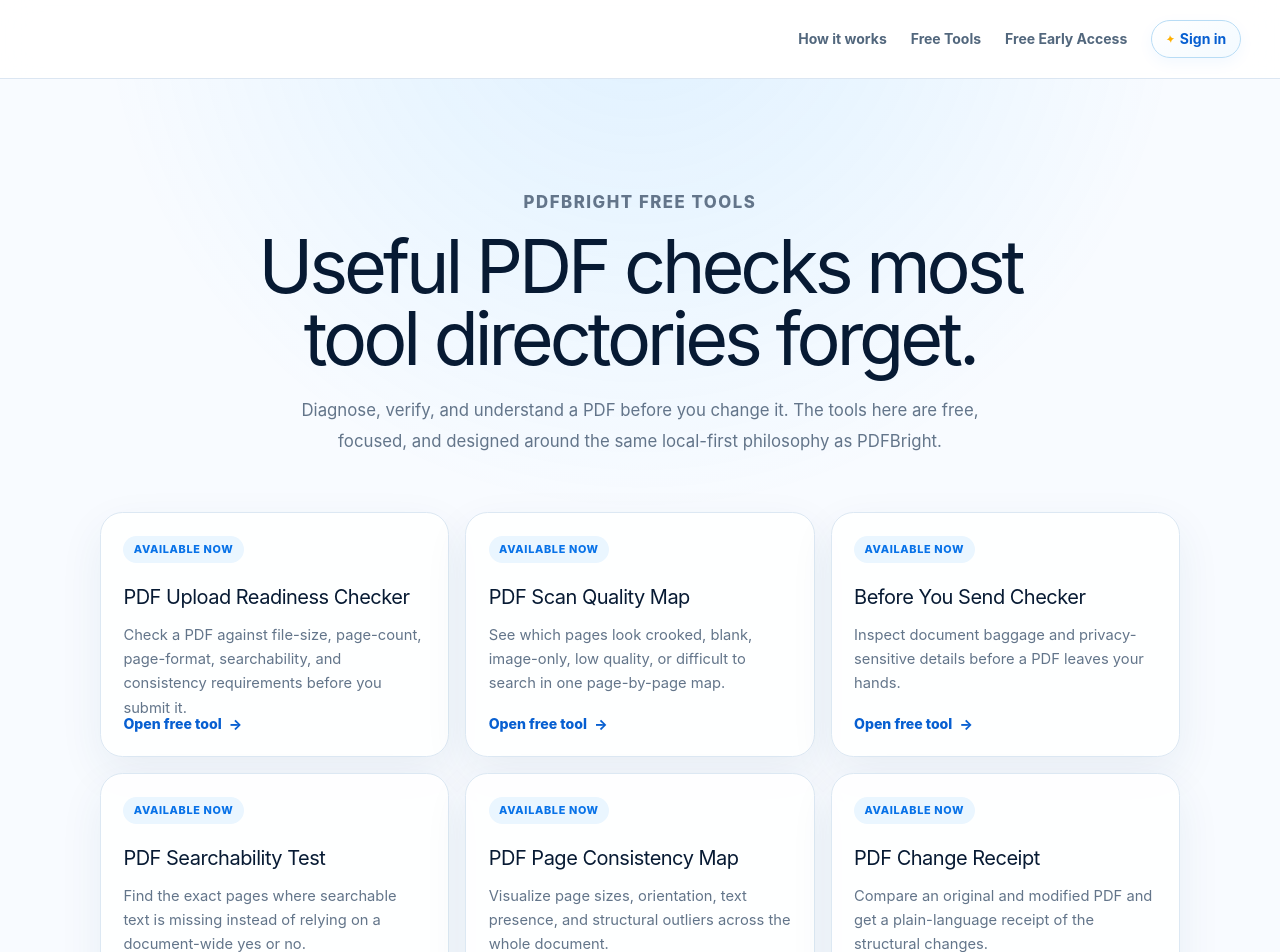
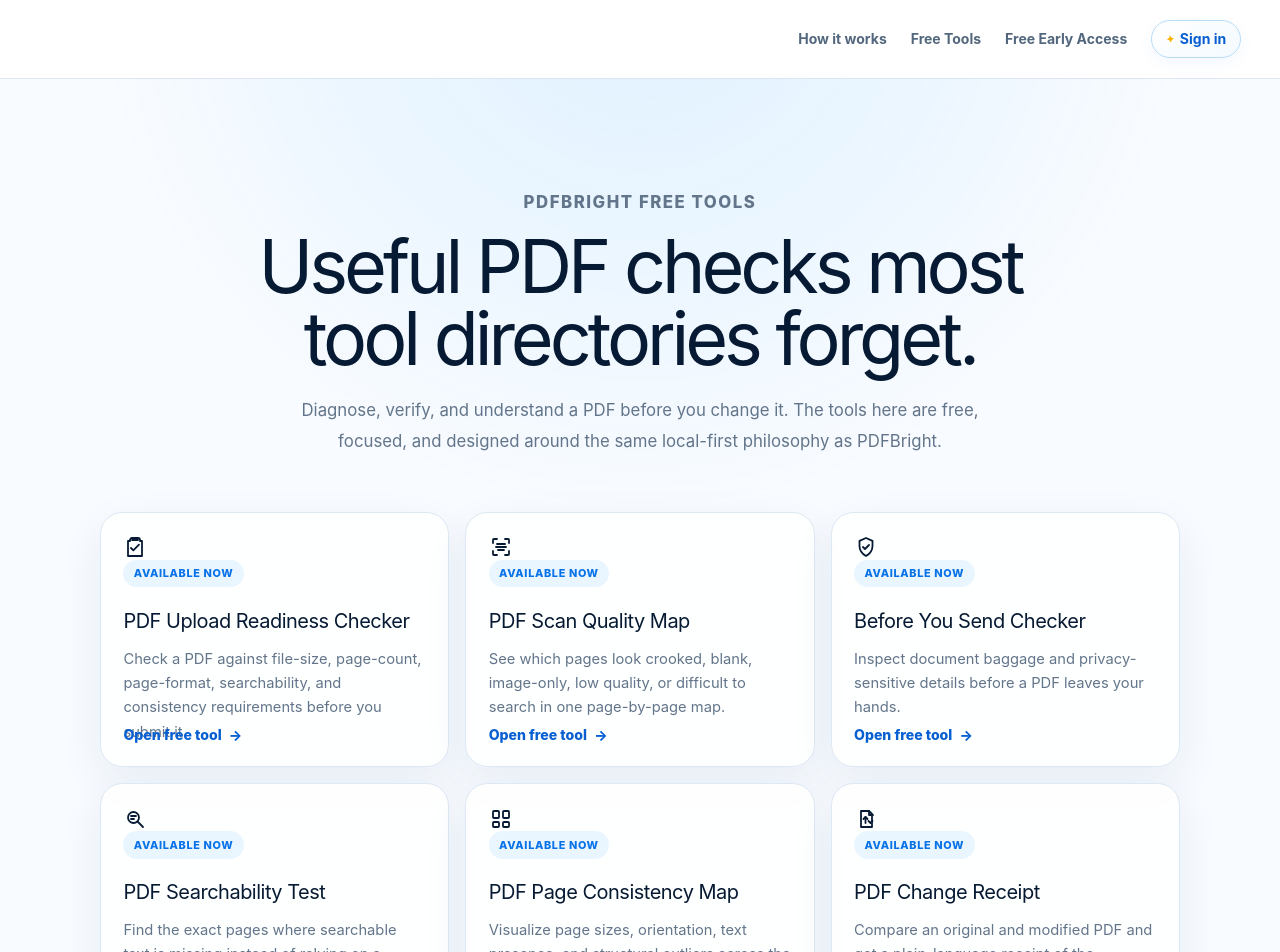
Before and after one commit to Rouane12/pdfbright, a Next.js app: page /tools in a window 1280 px wide. Shown: the top 952 px of the page. Built offline with nearby package versions, Linux system fonts and the light colour scheme; no server answers.

Commit message:
Polish Free Tools card spacing and add icons

```diff
--- a/src/app/tools/page.tsx
+++ b/src/app/tools/page.tsx
@@ -11,13 +11,107 @@ export const metadata: Metadata = {
   },
 };
 
-const tools = [
+type ToolIconName =
+  | "readiness"
+  | "scan"
+  | "send"
+  | "search"
+  | "consistency"
+  | "changes";
+
+function ToolIcon({ name }: { name: ToolIconName }) {
+  const shared = {
+    width: 24,
+    height: 24,
+    viewBox: "0 0 24 24",
+    fill: "none",
+    stroke: "currentColor",
+    strokeWidth: 1.8,
+    strokeLinecap: "round" as const,
+    strokeLinejoin: "round" as const,
+    "aria-hidden": true,
+  };
+
+  if (name === "readiness") {
+    return (
+      <svg {...shared}>
+        <path d="M9 5h6" />
+        <path d="M9 3h6a2 2 0 0 1 2 2v1h2v15H5V6h2V5a2 2 0 0 1 2-2Z" />
+        <path d="m8 13 2.3 2.3L16 9.7" />
+      </svg>
+    );
+  }
+
+  if (name === "scan") {
+    return (
+      <svg {...shared}>
+        <path d="M4 8V5a1 1 0 0 1 1-1h3" />
+        <path d="M16 4h3a1 1 0 0 1 1 1v3" />
+        <path d="M20 16v3a1 1 0 0 1-1 1h-3" />
+        <path d="M8 20H5a1 1 0 0 1-1-1v-3" />
+        <path d="M7 12h10" />
+        <path d="M8 9h8" />
+        <path d="M9 15h6" />
+      </svg>
+    );
+  }
+
+  if (name === "send") {
+    return (
+      <svg {...shared}>
+        <path d="M12 3 5.5 5.8v5.1c0 4.1 2.5 7.8 6.5 10.1 4-2.3 6.5-6 6.5-10.1V5.8L12 3Z" />
+        <path d="m9 12 2 2 4-4" />
+      </svg>
+    );
+  }
+
+  if (name === "search") {
+    return (
+      <svg {...shared}>
+        <circle cx="10.5" cy="10.5" r="5.5" />
+        <path d="m15 15 5 5" />
+        <path d="M8 9h5" />
+        <path d="M8 12h3" />
+      </svg>
+    );
+  }
+
+  if (name === "consistency") {
+    return (
+      <svg {...shared}>
+        <rect x="4" y="4" width="6" height="7" rx="1" />
+        <rect x="14" y="4" width="6" height="7" rx="1" />
+        <rect x="4" y="15" width="6" height="5" rx="1" />
+        <rect x="14" y="15" width="6" height="5" rx="1" />
+      </svg>
+    );
+  }
+
+  return (
+    <svg {...shared}>
+      <path d="M7 4h8l3 3v13H7z" />
+      <path d="M15 4v4h4" />
+      <path d="m9.5 12 2-2 2 2" />
+      <path d="M11.5 10v6" />
+      <path d="m14.5 14 2 2 2-2" />
+    </svg>
+  );
+}
+
+const tools: Array<{
+  title: string;
+  description: string;
+  href: string;
+  live: boolean;
+  icon: ToolIconName;
+}> = [
   {
     title: "PDF Upload Readiness Checker",
     description:
       "Check a PDF against file-size, page-count, page-format, searchability, and consistency requirements before you submit it.",
     href: "/tools/upload-readiness",
     live: true,
+    icon: "readiness",
   },
   {
     title: "PDF Scan Quality Map",
@@ -25,6 +119,7 @@ const tools = [
       "See which pages look crooked, blank, image-only, low quality, or difficult to search in one page-by-page map.",
     href: "/tools/scan-quality",
     live: true,
+    icon: "scan",
   },
   {
     title: "Before You Send Checker",
@@ -32,6 +127,7 @@ const tools = [
       "Inspect document baggage and privacy-sensitive details before a PDF leaves your hands.",
     href: "/tools/before-you-send",
     live: true,
+    icon: "send",
   },
   {
     title: "PDF Searchability Test",
@@ -39,6 +135,7 @@ const tools = [
       "Find the exact pages where searchable text is missing instead of relying on a document-wide yes or no.",
     href: "/tools/searchability",
     live: true,
+    icon: "search",
   },
   {
     title: "PDF Page Consistency Map",
@@ -46,6 +143,7 @@ const tools = [
       "Visualize page sizes, orientation, text presence, and structural outliers across the whole document.",
     href: "/tools/page-consistency",
     live: true,
+    icon: "consistency",
   },
   {
     title: "PDF Change Receipt",
@@ -53,6 +151,7 @@ const tools = [
       "Compare an original and modified PDF and get a plain-language receipt of the structural changes.",
     href: "/tools/change-receipt",
     live: true,
+    icon: "changes",
   },
 ];
 
@@ -74,18 +173,32 @@ export default function ToolsPage() {
         {tools.map((tool) =>
           tool.live && tool.href ? (
             <article className="tool-card tool-card--live" key={tool.title}>
+              <div className="tool-card__top">
+                <span className="tool-card__icon">
+                  <ToolIcon name={tool.icon} />
+                </span>
                 <span className="tool-card__badge">Available now</span>
+              </div>
+              <div className="tool-card__copy">
                 <h2>{tool.title}</h2>
                 <p>{tool.description}</p>
+              </div>
               <Link className="tool-card__link" href={tool.href}>
                 Open free tool <span aria-hidden="true">→</span>
               </Link>
             </article>
           ) : (
             <article className="tool-card" key={tool.title}>
+              <div className="tool-card__top">
+                <span className="tool-card__icon">
+                  <ToolIcon name={tool.icon} />
+                </span>
                 <span className="tool-card__badge tool-card__badge--next">Coming next</span>
+              </div>
+              <div className="tool-card__copy">
                 <h2>{tool.title}</h2>
                 <p>{tool.description}</p>
+              </div>
             </article>
           ),
         )}
```
Lines whose indentation alone changed are shown as unchanged.
